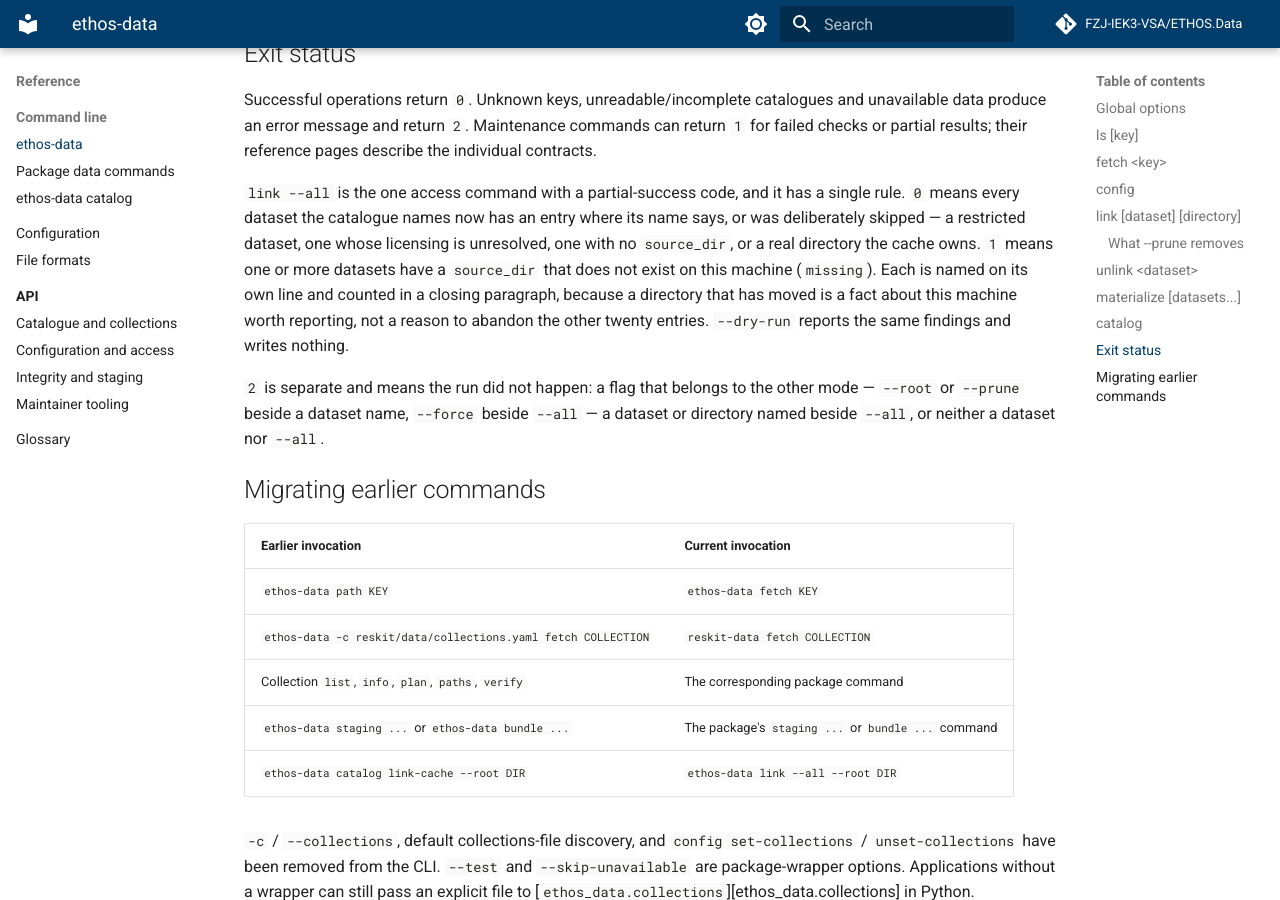
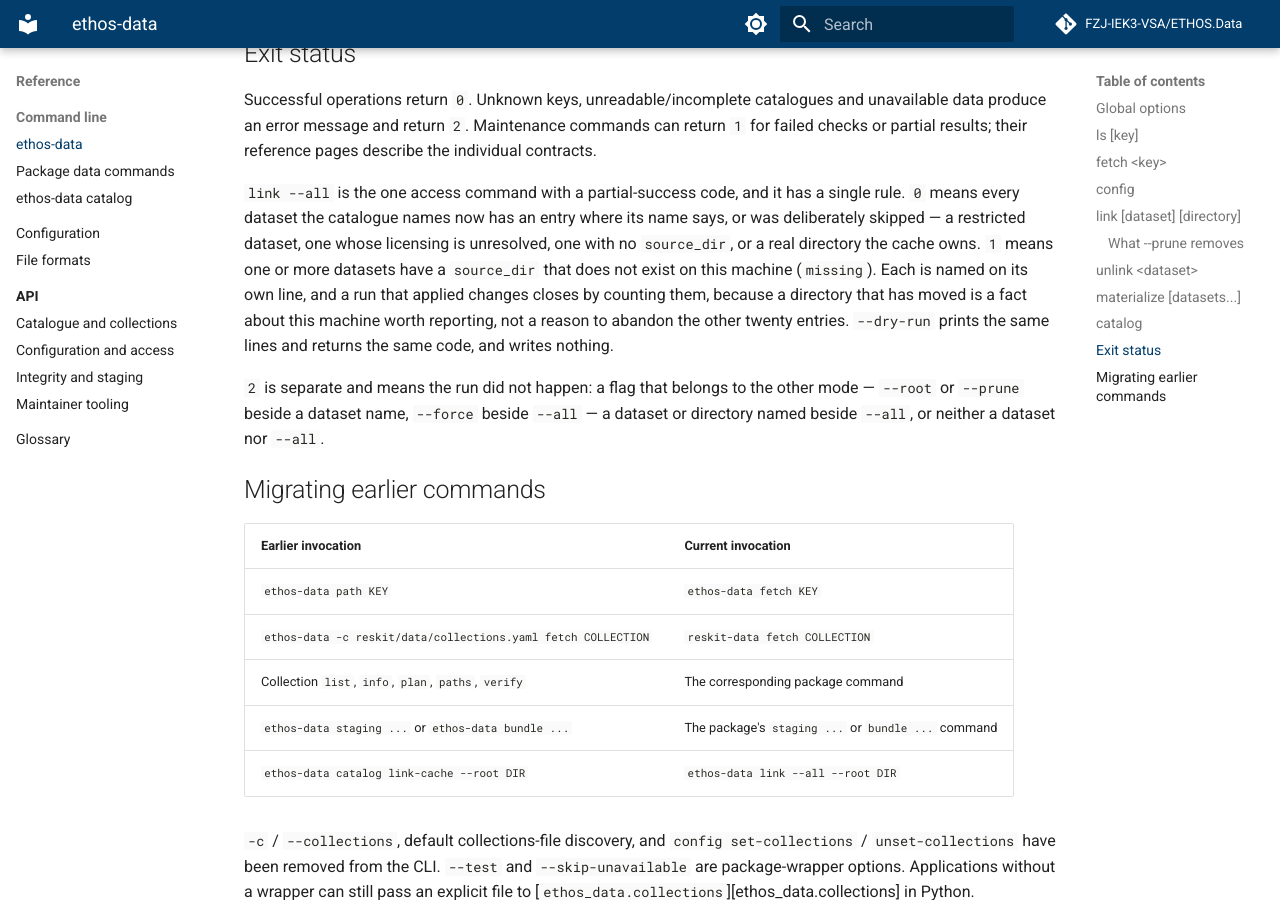
Before and after one commit to FZJ-IEK3-VSA/ETHOS.Data, an MkDocs documentation site: the page built from docs/reference/cli/ethos-data.md, in a window 1280 px wide and 900 px high, scrolled down 4808 px. Built offline with MkDocs 1.6.1 and Material for MkDocs 9.7.7, drawn with Linux system fonts in a browser that asks for light colours; comment, search, counter and statistics services are not loaded.

Commit message:
Clarify output descriptions for `--dry-run` in `ethos-data` command documentation

```diff
--- a/docs/reference/cli/ethos-data.md
+++ b/docs/reference/cli/ethos-data.md
@@ -226,10 +226,11 @@ single rule. `0` means every dataset the catalogue names now has an entry where
 its name says, or was deliberately skipped — a restricted dataset, one whose
 licensing is unresolved, one with no `source_dir`, or a real directory the cache
 owns. `1` means one or more datasets have a `source_dir` that does not exist on
-this machine (`missing`). Each is named on its own line and counted in a closing
-paragraph, because a directory that has moved is a fact about this machine worth
-reporting, not a reason to abandon the other twenty entries. `--dry-run` reports
-the same findings and writes nothing.
+this machine (`missing`). Each is named on its own line, and a run that applied
+changes closes by counting them, because a directory that has moved is a fact
+about this machine worth reporting, not a reason to abandon the other twenty
+entries. `--dry-run` prints the same lines and returns the same code, and writes
+nothing.
 
 `2` is separate and means the run did not happen: a flag that belongs to the
 other mode — `--root` or `--prune` beside a dataset name, `--force` beside
```
